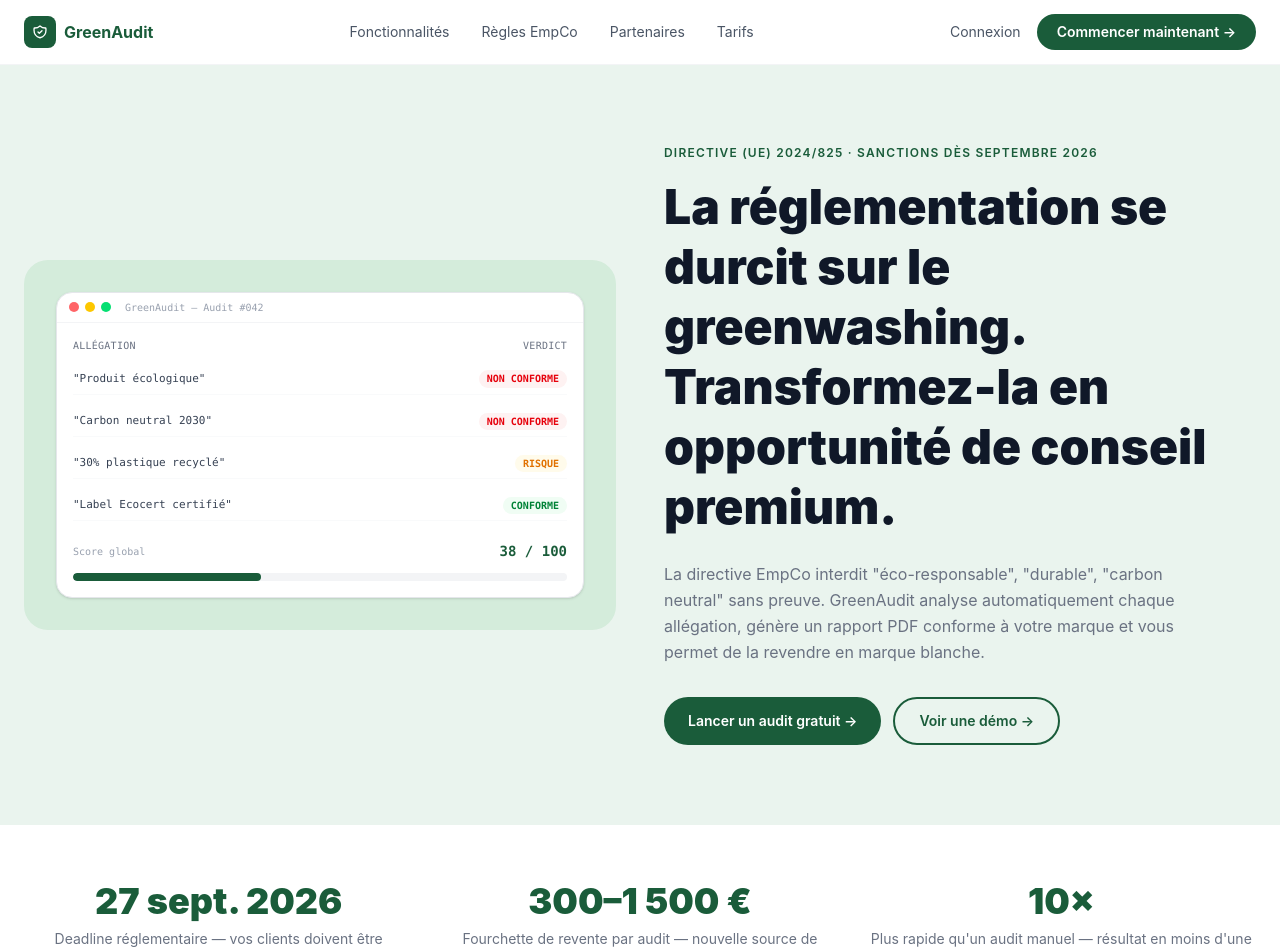
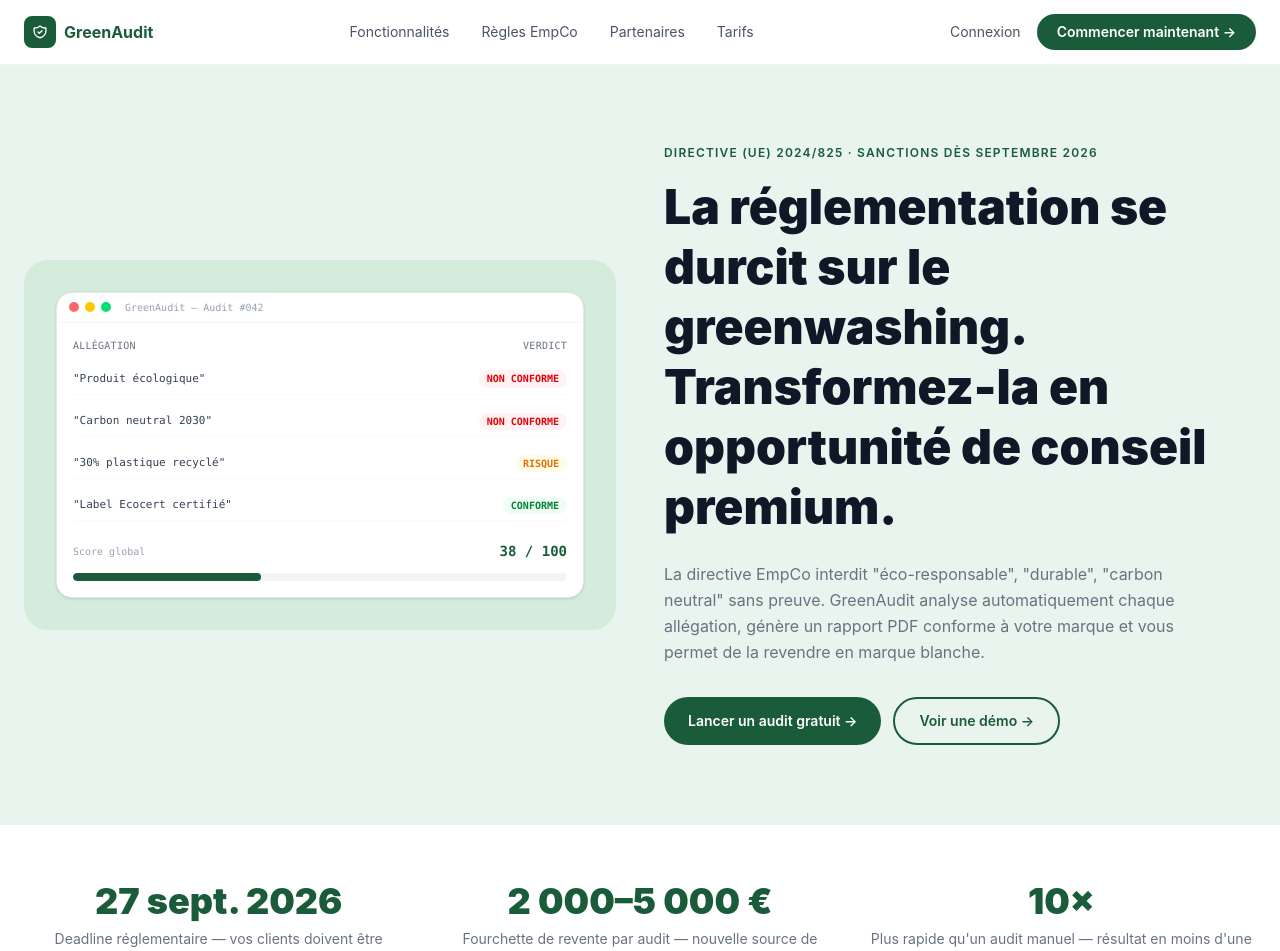
Before and after one commit to audit-biais/greenaudit, a React (Vite) app in the folder frontend/: page /landing in a window 1280 px wide. Shown: the top 951 px of the page. Built offline with nearby package versions, Linux system fonts and the light colour scheme; no server answers.

Commit message:
Stats : fourchette revente 2000-5000€

```diff
--- a/frontend/src/pages/Landing.jsx
+++ b/frontend/src/pages/Landing.jsx
@@ -274,7 +274,7 @@
             <p className="mt-2 text-sm text-gray-500">Deadline réglementaire — vos clients doivent être conformes avant cette date</p>
           </div>
           <div>
-            <p className="text-4xl font-black text-[#1a5c3a]">300–1 500 €</p>
+            <p className="text-4xl font-black text-[#1a5c3a]">2 000–5 000 €</p>
             <p className="mt-2 text-sm text-gray-500">Fourchette de revente par audit — nouvelle source de revenus récurrents</p>
           </div>
           <div>
```
